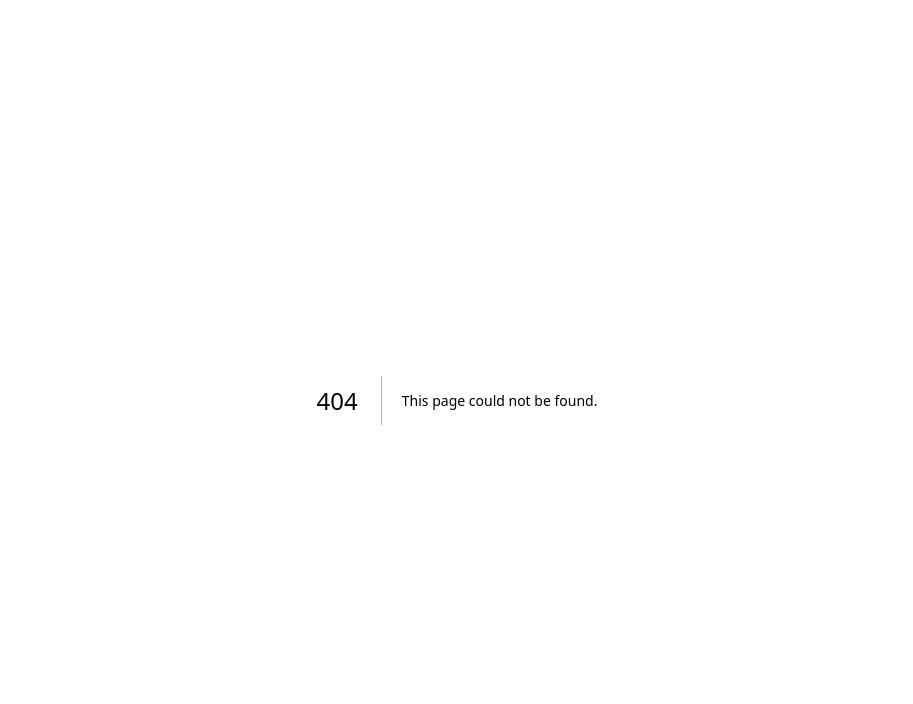
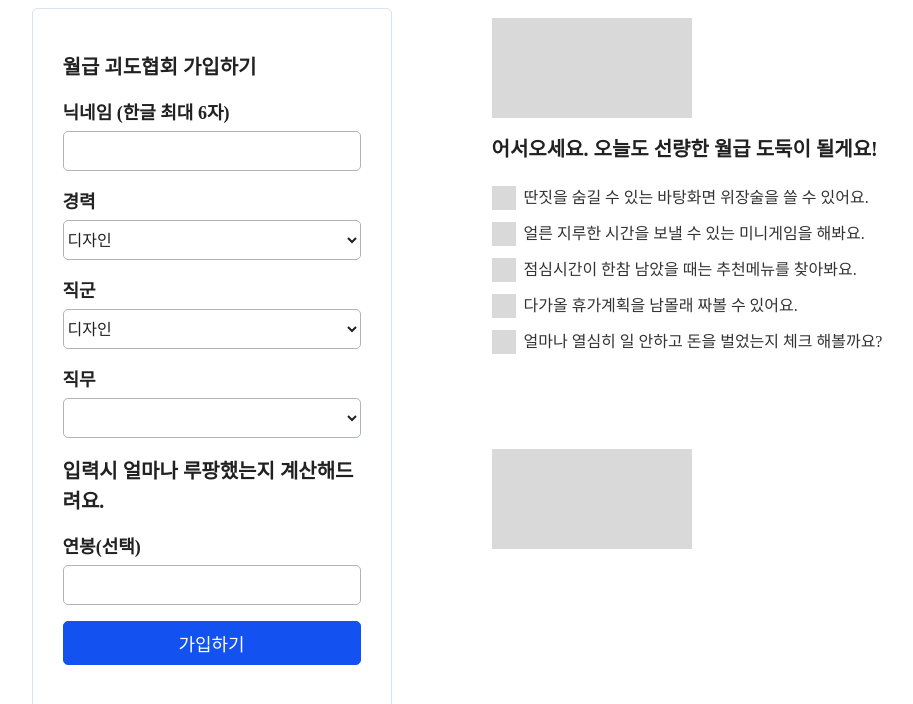
Before and after one commit to salaryLoupang/salaryLoupang_FE, a Next.js app in the folder apps/my-app/: page /login in a window 1280 px wide. Before the commit this address had no page. Shown: the top 704 px of the page, without its empty margins (183-1096 px from the left). Built offline with nearby package versions, Linux system fonts and the light colour scheme.

Commit message:
feat: design page login component

```diff
--- /dev/null
+++ b/apps/my-app/src/pages/login/Login.css
@@ -0,0 +1,32 @@
+.login-page {
+    display: flex;
+    flex-direction: row;
+    justify-content: center;
+    gap: 100px
+}
+
+.login-box {
+    padding: 30px;
+    width: 360px;
+    background: #fff;
+    border: 1px solid #D8E3EC;
+    border-radius: 5px;
+    height: 742px;
+    box-sizing: border-box;
+}
+
+.login-info {
+    display: block;
+}
+
+.login-img {
+    width: 200px;
+    height: 100px;
+    background: #D9D9D9;
+    margin-top: 10px;
+    margin-bottom: 16px;
+}
+
+.list + .login-img{
+    margin-top: 95px;
+}
--- /dev/null
+++ b/apps/my-app/src/pages/login/index.tsx
@@ -0,0 +1,119 @@
+import React from 'react';
+
+import './Login.css';
+
+import { Title } from 'components/Title';
+import { Input } from 'components/Form/Input';
+import { Select } from 'components/Form/Select';
+import { FormGroup } from 'components/FormGroup';
+import { Button } from 'components/Button';
+import { List } from 'components/List';
+
+const Login = () => {
+  const [formValue, setFormValue] = React.useState({});
+  return (
+    <div className="login-page">
+      <div className="login-box">
+        <Title>월급 괴도협회 가입하기</Title>
+        <FormGroup>
+          <FormGroup.Title>닉네임 (한글 최대 6자)</FormGroup.Title>
+          <FormGroup.Content>
+            <Input value="" onChange={() => {}} />
+          </FormGroup.Content>
+        </FormGroup>
+        <FormGroup>
+          <FormGroup.Title>경력</FormGroup.Title>
+          <FormGroup.Content>
+            <Select
+              value={1}
+              options={[
+                {
+                  text: '디자인',
+                  value: 1,
+                },
+                {
+                  text: '개발',
+                  value: 2,
+                },
+                {
+                  text: '기획',
+                  value: 3,
+                },
+              ]}
+            />
+          </FormGroup.Content>
+        </FormGroup>
+        <FormGroup>
+          <FormGroup.Title>직군</FormGroup.Title>
+          <FormGroup.Content>
+            <Select
+              value={1}
+              options={[
+                {
+                  text: '디자인',
+                  value: 1,
+                },
+                {
+                  text: '개발',
+                  value: 2,
+                },
+                {
+                  text: '기획',
+                  value: 3,
+                },
+              ]}
+            />
+          </FormGroup.Content>
+        </FormGroup>
+        <FormGroup>
+          <FormGroup.Title>직무</FormGroup.Title>
+          <FormGroup.Content>
+            <Select
+              value={''}
+              options={[
+                {
+                  text: '',
+                  value: '(복수 선택 가능) 직무를 추가하세요',
+                },
+              ]}
+            />
+          </FormGroup.Content>
+        </FormGroup>
+        <Title shape="default">입력시 얼마나 루팡했는지 계산해드려요.</Title>
+        <FormGroup>
+          <FormGroup.Title>연봉(선택)</FormGroup.Title>
+          <FormGroup.Content>
+            <Input value="" onChange={() => {}} />
+          </FormGroup.Content>
+        </FormGroup>
+        <Button variant="primary" onClick={() => {}}>
+          가입하기
+        </Button>
+      </div>
+      <div className="login-info">
+        <div class="login-img"></div>
+        <Title shape="default">
+          어서오세요. 오늘도 선량한 월급 도둑이 될게요!
+        </Title>
+        <List shape="default">
+          <List.Item>
+            딴짓을 숨길 수 있는 바탕화면 위장술을 쓸 수 있어요.
+          </List.Item>
+          <List.Item>
+            얼른 지루한 시간을 보낼 수 있는 미니게임을 해봐요.
+          </List.Item>
+          <List.Item>
+            점심시간이 한참 남았을 때는 추천메뉴를 찾아봐요.
+          </List.Item>
+          <List.Item>다가올 휴가계획을 남몰래 짜볼 수 있어요.</List.Item>
+          <List.Item>
+            얼마나 열심히 일 안하고 돈을 벌었는지 체크 해볼까요?
+          </List.Item>
+        </List>
+        <div class="login-img"></div>
+      </div>
+    </div>
+  );
+};
+
+export default Login;
```
